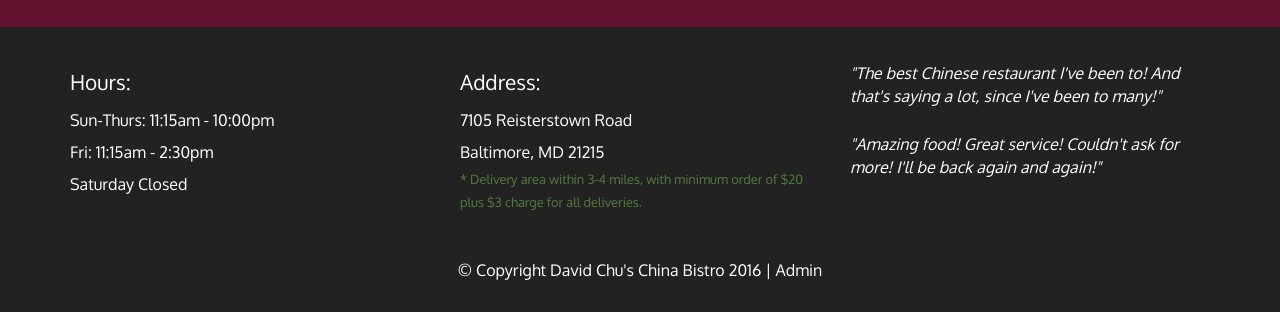
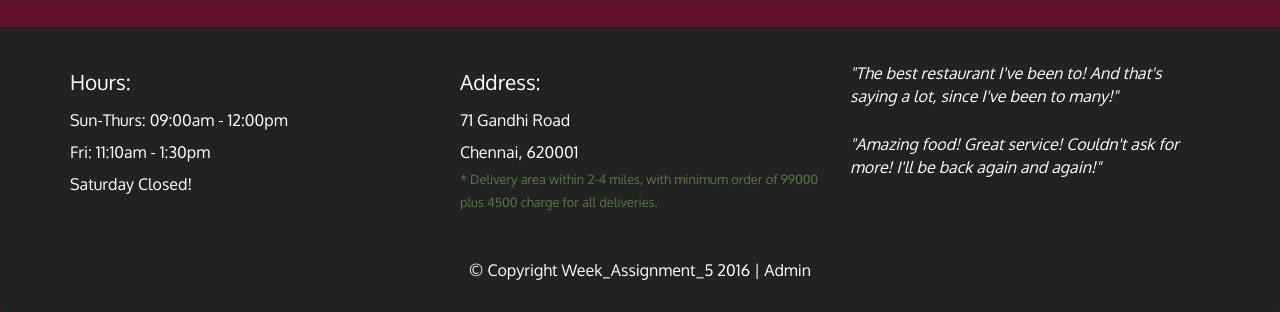
Before and after one commit to Ayyappan006/Week_Assignment_5, a plain HTML site: page index.html in a window 1280 px wide. Shown: the part 1163-1475 px from the top of the page. Drawn offline with Linux system fonts and the light colour scheme.

Commit message:
Update index.html

```diff
--- a/index.html
+++ b/index.html
@@ -25,10 +25,10 @@
             </a>
 
             <div class="navbar-brand">
-              <a href="index.html"><h1>David Chu's China Bistro</h1></a>
+              <a href="index.html"><h1>Week_Assignment_5</h1></a>
               <p>
               <img src="images/star-k-logo.png" alt="Kosher certification">
-              <span>Kosher Certified</span>
+              <span>Certified</span>
               </p>
             </div>
 
@@ -87,25 +87,25 @@
         <div class="row">
           <section id="hours" class="col-sm-4">
             <span>Hours:</span><br>
-            Sun-Thurs: 11:15am - 10:00pm<br>
-            Fri: 11:15am - 2:30pm<br>
-            Saturday Closed
+            Sun-Thurs: 09:00am - 12:00pm<br>
+            Fri: 11:10am - 1:30pm<br>
+            Saturday Closed!
             <hr class="visible-xs">
           </section>
           <section id="address" class="col-sm-4">
             <span>Address:</span><br>
-            7105 Reisterstown Road<br>
-            Baltimore, MD 21215
-            <p>* Delivery area within 3-4 miles, with minimum order of $20 plus $3 charge for all deliveries.</p>
+            71 Gandhi Road<br>
+            Chennai, 620001
+            <p>* Delivery area within 2-4 miles, with minimum order of 99000 plus 4500  charge for all deliveries.</p>
             <hr class="visible-xs">
           </section>
           <section id="testimonials" class="col-sm-4">
-            <p>"The best Chinese restaurant I've been to! And that's saying a lot, since I've been to many!"</p>
+            <p>"The best restaurant I've been to! And that's saying a lot, since I've been to many!"</p>
             <p>"Amazing food! Great service! Couldn't ask for more! I'll be back again and again!"</p>
           </section>
         </div>
         <div class="text-center">
-          &copy; Copyright David Chu's China Bistro 2016 |
+          &copy; Copyright Week_Assignment_5 2016 |
           <a ui-sref="admin.auth">Admin</a></div>
       </div>
     </footer>
```
